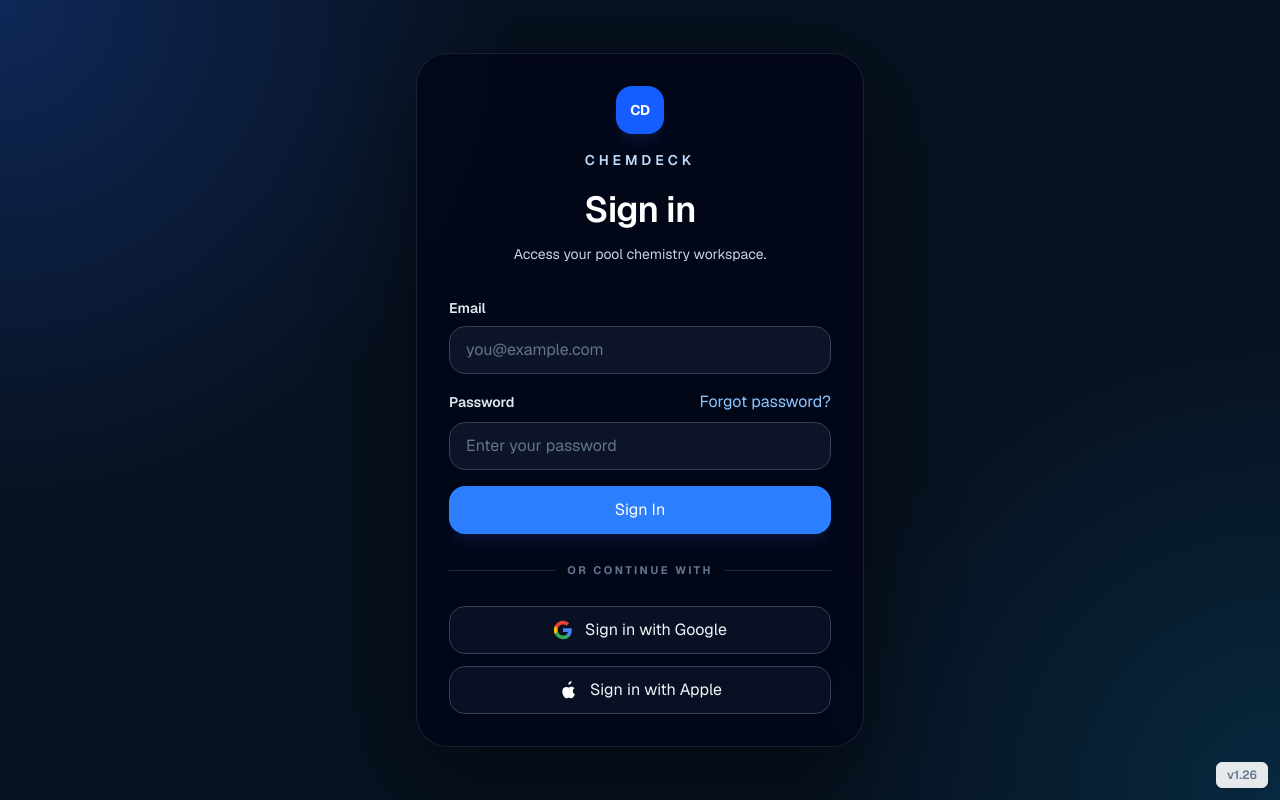
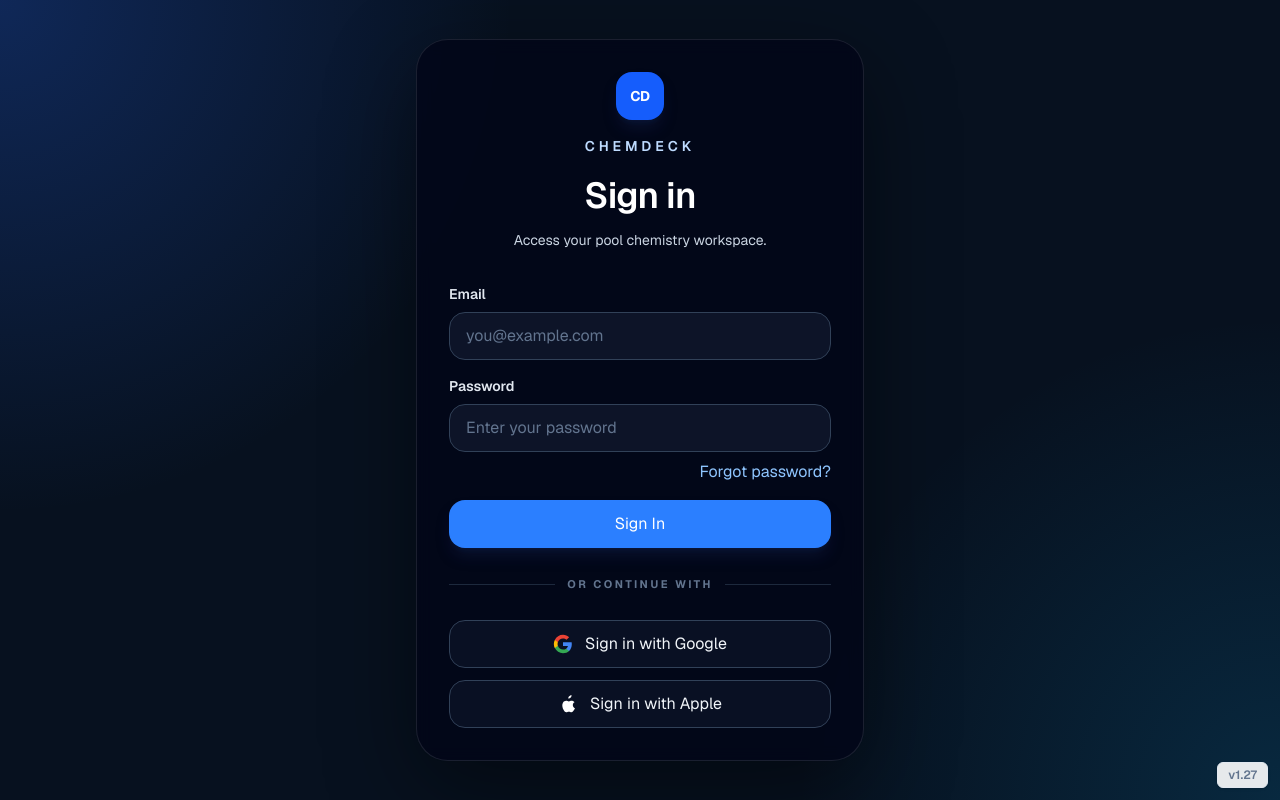
Before and after one commit to Supdike25-creator/poolchem-app, a Next.js app: page /login in a window 1280 px wide. Built offline with nearby package versions, Linux system fonts and the light colour scheme; no server answers.

Commit message:
Move forgot password link below password field

```diff
--- a/app/login/page.tsx
+++ b/app/login/page.tsx
@@ -265,19 +265,9 @@ export default function LoginPage() {
           </div>
 
           <div>
-            <div className="mb-2 flex items-center justify-between gap-3">
-              <label htmlFor="password" className="block text-sm font-semibold text-slate-200">
-                Password
-              </label>
-              <button
-                type="button"
-                onClick={handleForgotPassword}
-                disabled={loading || !supabase}
-                className="text-sm font-semibold text-blue-300 transition hover:text-blue-200 disabled:cursor-not-allowed disabled:text-slate-600"
-              >
-                Forgot password?
-              </button>
-            </div>
+            <label htmlFor="password" className="mb-2 block text-sm font-semibold text-slate-200">
+              Password
+            </label>
             <input
               id="password"
               type="password"
@@ -289,6 +279,16 @@ export default function LoginPage() {
               autoComplete="current-password"
               required
             />
+            <div className="mt-2 flex justify-end">
+              <button
+                type="button"
+                onClick={handleForgotPassword}
+                disabled={loading || !supabase}
+                className="text-sm font-semibold text-blue-300 transition hover:text-blue-200 disabled:cursor-not-allowed disabled:text-slate-600"
+              >
+                Forgot password?
+              </button>
+            </div>
           </div>
 
           <button
--- a/lib/generatedVersion.ts
+++ b/lib/generatedVersion.ts
@@ -1 +1 @@
-export const appVersion = '1.26';
+export const appVersion = '1.27';
```
